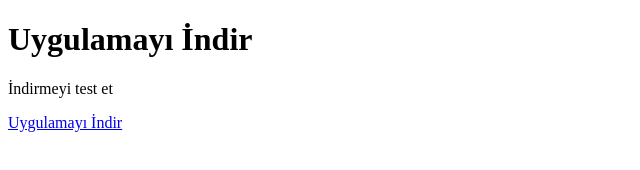
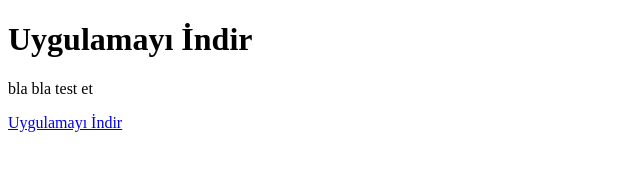
Before and after one commit to trapesyus/eventopyatest.github.io, a plain HTML site: page index.html in a window 1280 px wide. Shown: the full height of the page, 0-640 px from the left. Drawn offline with Linux system fonts and the light colour scheme.

Commit message:
Update index.html

```diff
--- a/index.html
+++ b/index.html
@@ -5,7 +5,7 @@
 </head>
 <body>
     <h1>Uygulamayı İndir</h1>
-    <p>İndirmeyi test et</p>
+    <p>bla bla test et</p>
     <a href="itms-services://?action=download-manifest&url=https://raw.githubusercontent.com/trapesyus/trapesyus.github.io/main/manifest.plist">Uygulamayı İndir</a>
 </body>
 </html>
```
